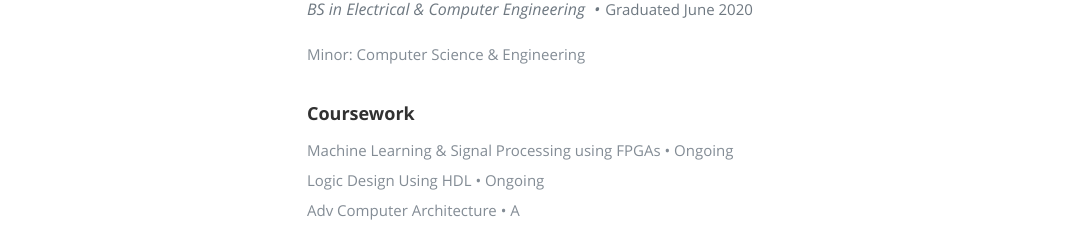
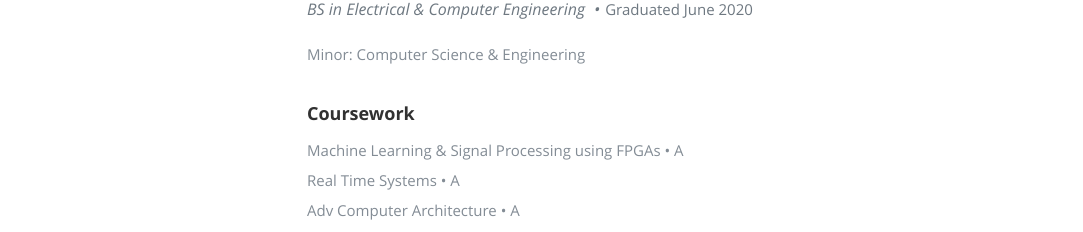
Before and after one commit to beeenut/portfolio, a React (Create React App) app: page / in a window 1280 px wide. Shown: the part 1613-1845 px from the top of the page, without its empty margins (98-1181 px from the left). Built offline with nearby package versions, Linux system fonts and the light colour scheme.

Commit message:
classes + grade update

```diff
--- a/src/Components/Resume.js
+++ b/src/Components/Resume.js
@@ -81,10 +81,10 @@ class Resume extends Component {
                   <ul>
                     <li>
                       Machine Learning & Signal Processing using FPGAs{" "}
-                      <span>&bull; Ongoing</span>
+                      <span>&bull; A</span>
                     </li>
                     <li>
-                      Logic Design Using HDL <span>&bull; Ongoing</span>
+                      Real Time Systems <span>&bull; A</span>
                     </li>
                     <li>
                       Adv Computer Architecture <span>&bull; A</span>
```
